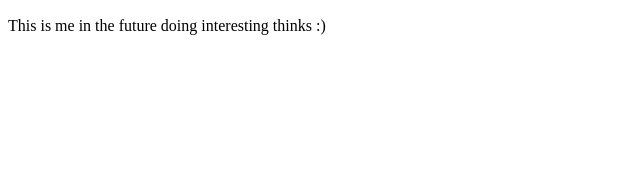
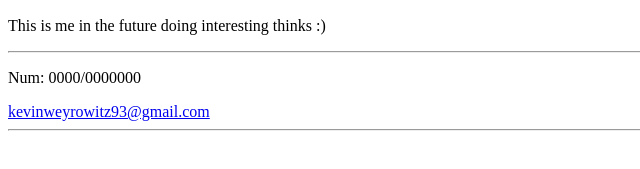
Before and after one commit to Kevinwey/personal-website, a plain HTML site: page index.html in a window 1280 px wide. Shown: the part 409-578 px from the top of the page, without its empty margins (0-640 px from the left). Drawn offline with Linux system fonts and the light colour scheme.

Commit message:
add contact

```diff
--- a/index.html
+++ b/index.html
@@ -8,7 +8,7 @@
   </head>
   <body>
     <header>
-      <a href="">Contact</a>
+      <a href="#Contact">Contact</a>
       <a href="">Biography</a>
     </header>
     <main>
@@ -17,6 +17,12 @@
         <img src="https://bit.ly/3ljrST5" alt="alternatives bild" />
         <p>This is me in the future doing interesting thinks :)</p>
       </article>
+      <hr />
+      <article id="Contact">
+        <p>Num: 0000/0000000</p>
+        <a href="kevinweyrowitz93@gmail.com">kevinweyrowitz93@gmail.com</a>
+      </article>
+      <hr />
     </main>
   </body>
 </html>
```
